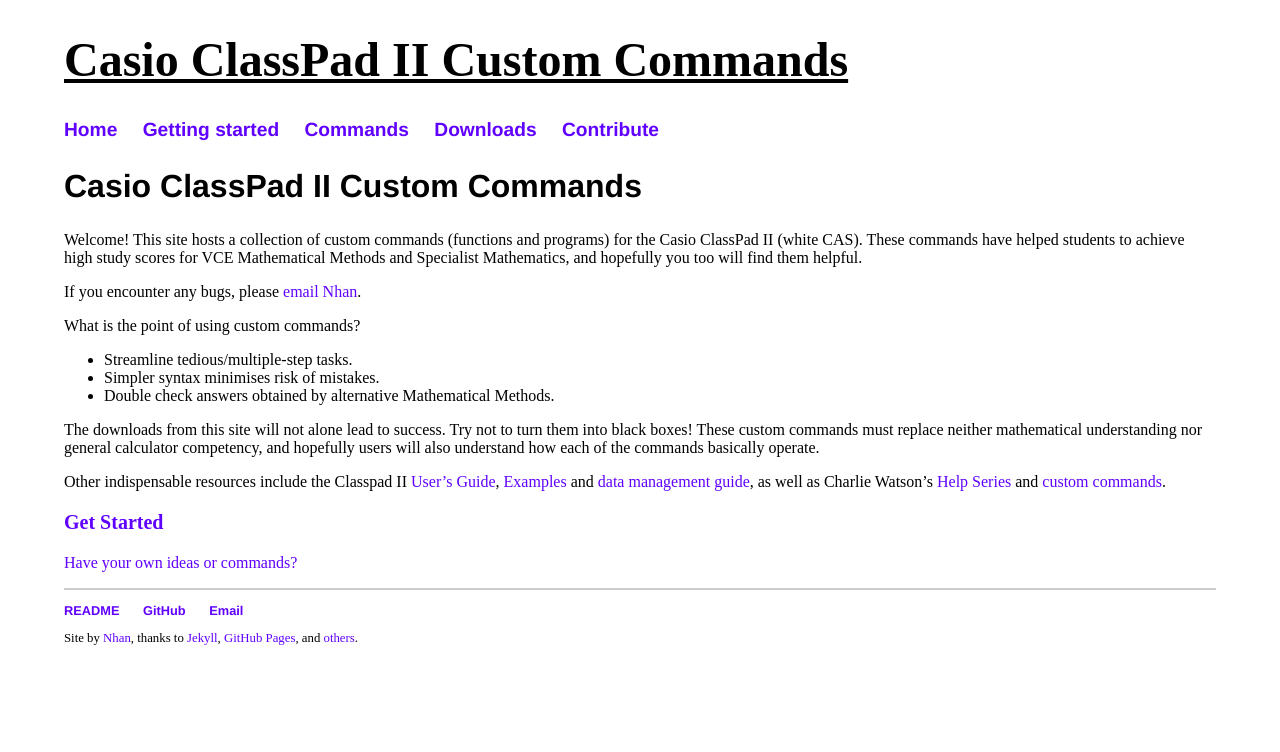
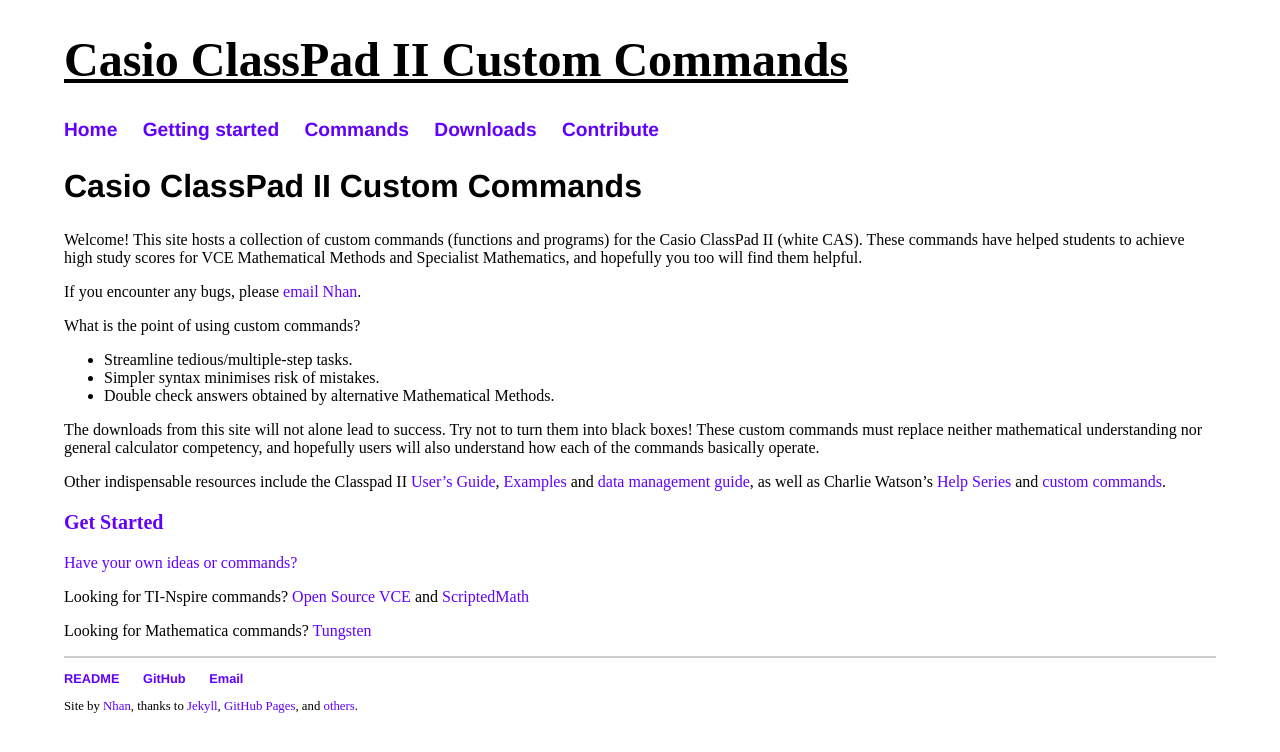
Before and after one commit to nhtnhanbn/whitecas, a Jekyll site: the page built from index.md, in a window 1280 px wide. Shown: the top 752 px of the page. Built offline with Jekyll 4.4.1, drawn with Linux system fonts in a browser that asks for light colours.

Commit message:
Add links to custom commands for other CAS calculators

```diff
--- a/index.md
+++ b/index.md
@@ -21,3 +21,7 @@
 ### [Get Started]({{ 'docs' | relative_url }})
 
 [Have your own ideas or commands?]({{ 'contribute' | relative_url }})
+
+Looking for TI-Nspire commands? [Open Source VCE](https://opensourcevce.github.io) and [ScriptedMath](http://scriptedmath.com)
+
+Looking for Mathematica commands? [Tungsten](https://github.com/saikumarmk/tungsten)
```
